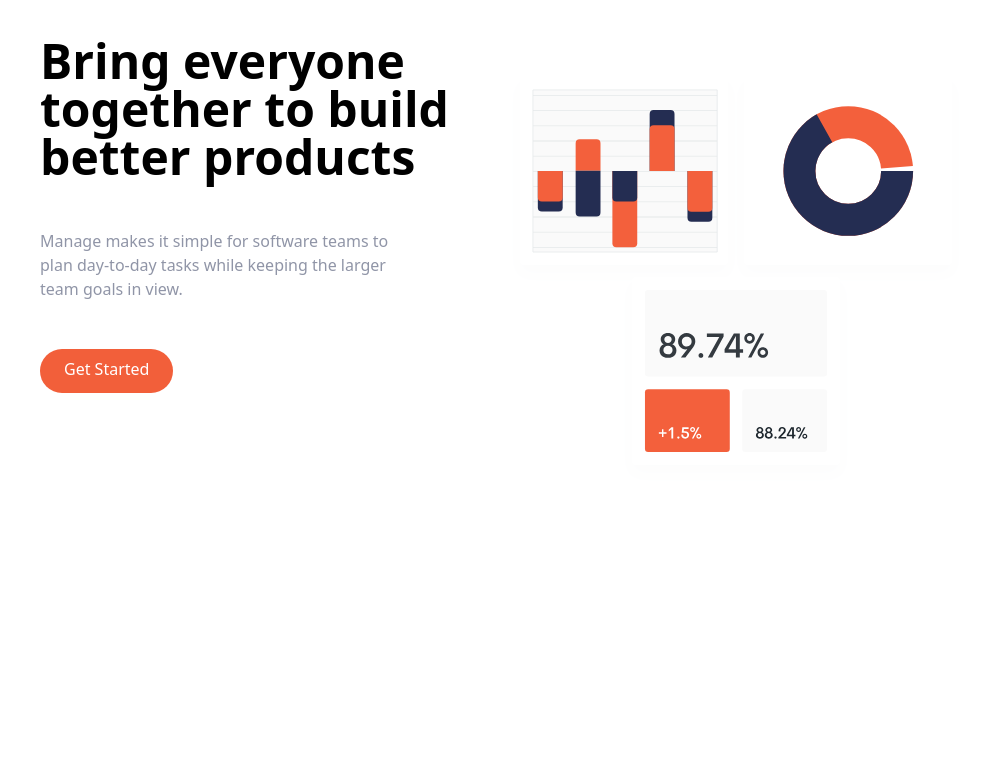
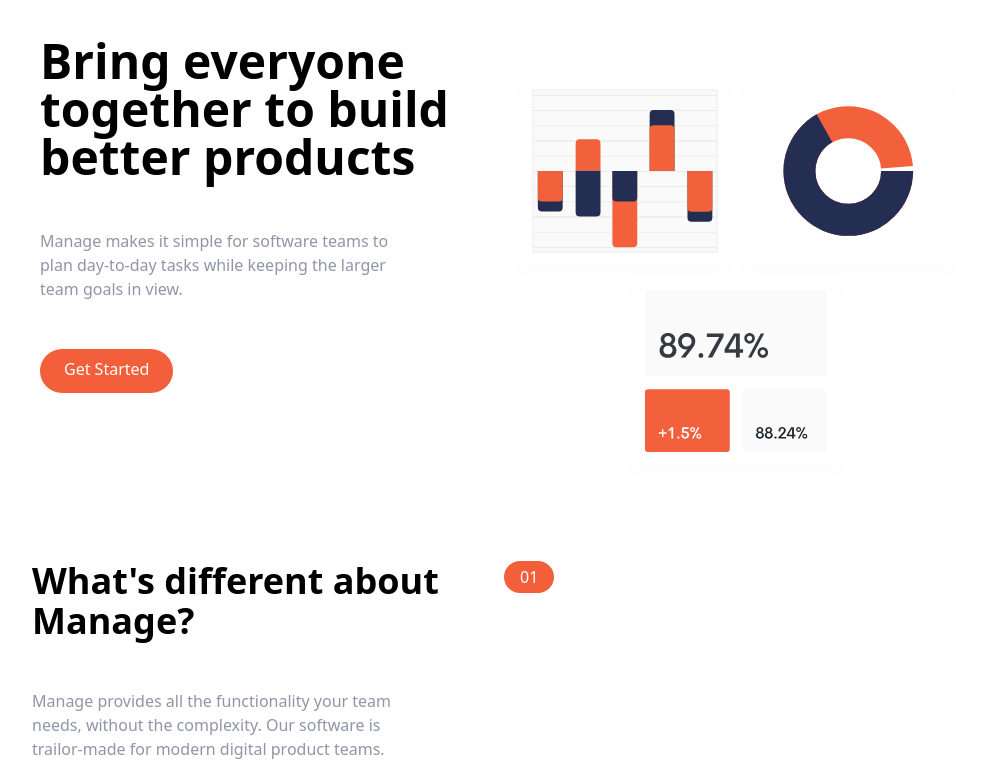
Before and after one commit to mysandesh/webdev-corporate-tailwind, a website: page index.html in a window 1280 px wide. Shown: the part 95-856 px from the top of the page, without its empty margins (136-1135 px from the left). Before the commit the page ends 800 px from the top, so only its background shows below. Drawn offline with Linux system fonts and the light colour scheme.

Commit message:
Features left-side paragraph created

```diff
--- a/index.html
+++ b/index.html
@@ -64,5 +64,43 @@
         </div>
       </div>
     </section>
+
+    <!-- Features Section -->
+
+    <section id="features">
+      <div
+        class="container flex flex-col px-4 mx-auto mt-10 space-y-12 md:space-y-0 md:flex-row"
+      >
+        <!-- what's different -->
+        <div class="flex flex-col space-y-12 md:w-1/2">
+          <h2 class="max-w-md text-4xl font-bold text-center md:text-left">
+            What's different about Manage?
+          </h2>
+          <p class="max-w-sm text-center text-darkGrayishBlue md:text-left">
+            Manage provides all the functionality your team needs, without the
+            complexity. Our software is trailor-made for modern digital product
+            teams.
+          </p>
+        </div>
+        <!-- Numbered List -->
+        <div class="flex flex-col space-y-8 md:w-1/2">
+          <!-- List Item 1 -->
+          <div
+            class="flex flex-col space-y-3 md:space-y-0 md:space-x-6 md:flex-row"
+          >
+            <!-- Heading -->
+            <div class="rounded-l-full bg-brightRedSupLight md:bg-transparent">
+              <div class="flex items-center space-x-2">
+                <div
+                  class="px-4 py-2 text-white rounded-full md:py-1 bg-brightRed"
+                >
+                  01
+                </div>
+              </div>
+            </div>
+          </div>
+        </div>
+      </div>
+    </section>
   </body>
 </html>
```
Also changed, not shown: css/main.css.
